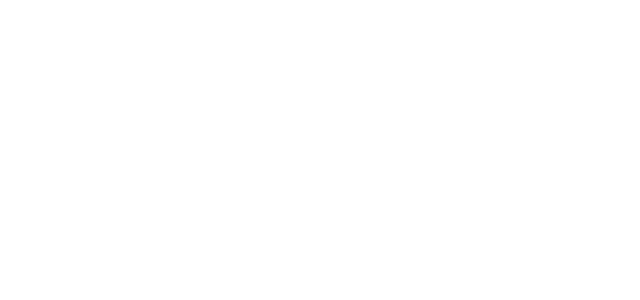
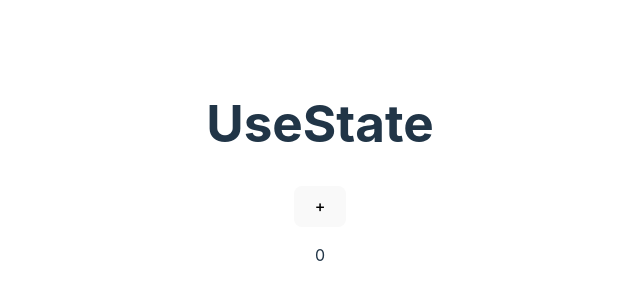
Before and after one commit to Plumnet/Practice4, a React (Vite) app in the folder react-hooks-tutorial-yt/: page / in a window 1280 px wide. Shown: the part 228-528 px from the top of the page, without its empty margins (320-960 px from the left). Built offline with nearby package versions, Linux system fonts and the light colour scheme.

Commit message:
レンダリングされない状態のソース

```diff
--- a/react-hooks-tutorial-yt/src/App.jsx
+++ b/react-hooks-tutorial-yt/src/App.jsx
@@ -1,7 +1,20 @@
 import "./App.css"
 
 function App() {
-  return <div className="App"></div>
+let count = 0;
+
+const  handleClick = () => {
+  count++;
+  console.log(count);
+}
+
+  return (
+    <div className="App">
+      <h1>UseState</h1>
+      <button onClick={handleClick}>+</button>
+      <p>{count}</p>
+    </div>
+    );
 }
 
 export default App
```
